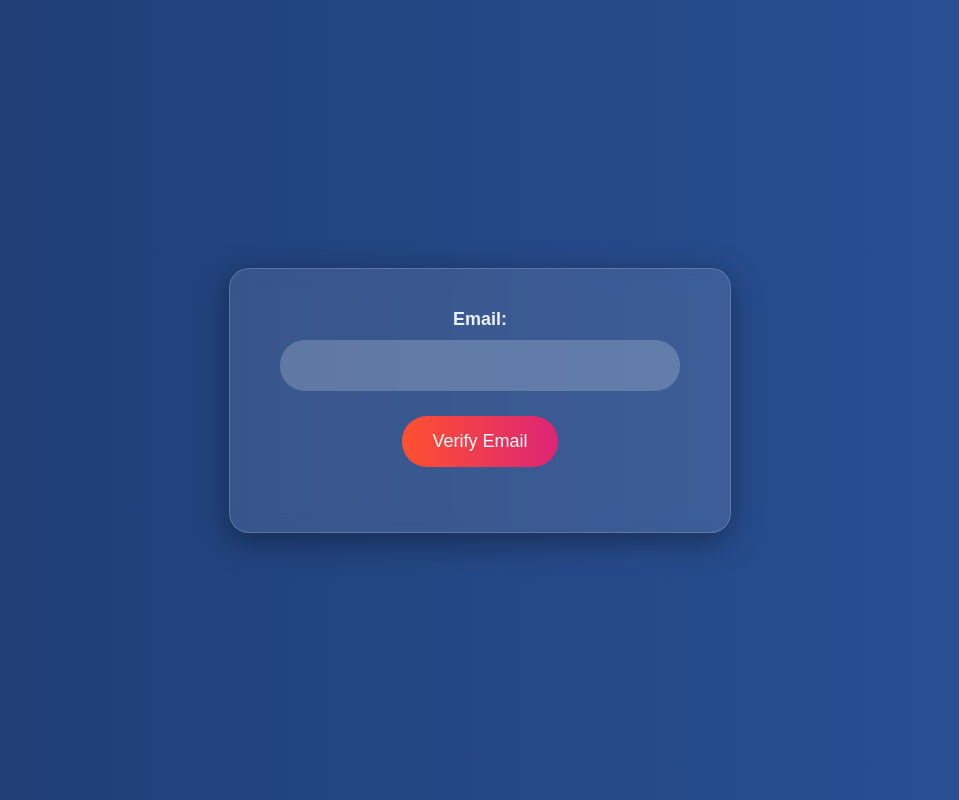
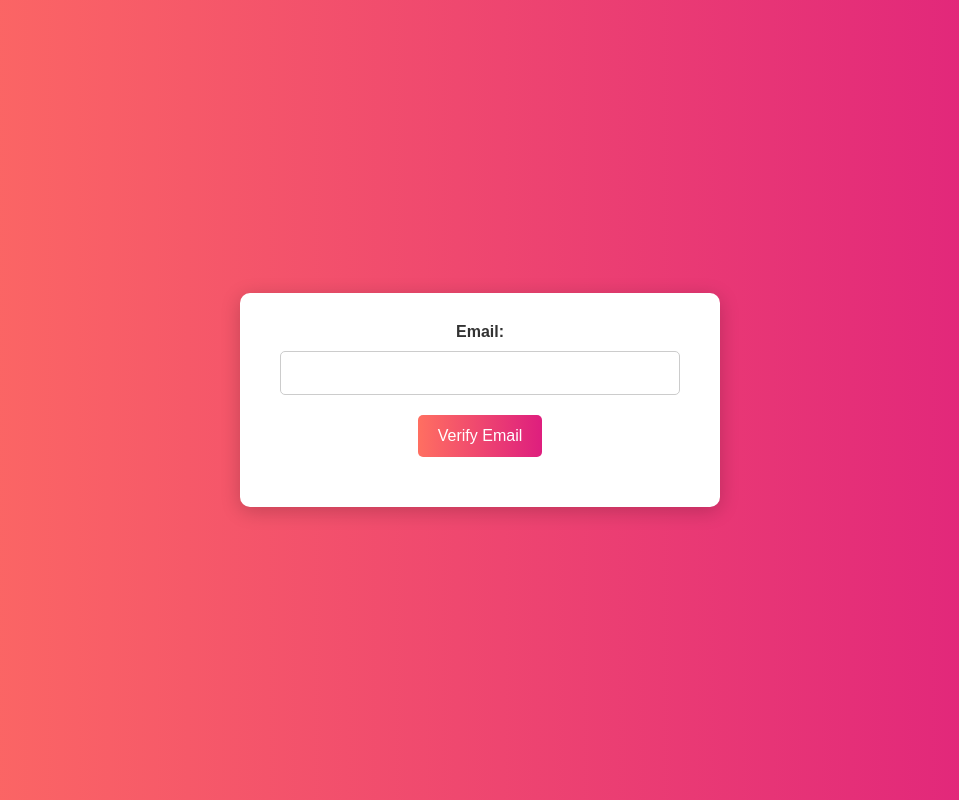
Before and after one commit to Rajeev-hv/emailverification, a plain HTML site: page index.html in a window 1280 px wide. Shown: the whole page, without its empty margins (160-1119 px from the left). Drawn offline with Linux system fonts and the light colour scheme.

Commit message:
Update styles.css

```diff
--- a/styles.css
+++ b/styles.css
@@ -1,7 +1,6 @@
 body {
     font-family: 'Arial', sans-serif;
-    background: linear-gradient(to right, #1e3c72, #2a5298);
-    color: #fff;
+    background: linear-gradient(to right, #FF6F61, #DE1E7E);
     display: flex;
     justify-content: center;
     align-items: center;
@@ -10,79 +9,71 @@ body {
 }
 
 .container {
-    background-color: rgba(255, 255, 255, 0.1);
-    padding: 40px 50px;
-    border-radius: 20px;
-    box-shadow: 0 8px 32px rgba(0, 0, 0, 0.37);
-    backdrop-filter: blur(10px);
-    -webkit-backdrop-filter: blur(10px);
-    border: 1px solid rgba(255, 255, 255, 0.18);
+    background-color: white;
+    padding: 30px 40px;
+    border-radius: 10px;
+    box-shadow: 0 4px 20px rgba(0, 0, 0, 0.2);
     max-width: 400px;
     width: 100%;
     text-align: center;
 }
 
 .form-group {
-    margin-bottom: 25px;
+    margin-bottom: 20px;
 }
 
 .form-group label {
     display: block;
     margin-bottom: 10px;
     font-weight: bold;
-    font-size: 18px;
-    color: #ecf0f1;
+    font-size: 16px;
+    color: #333;
 }
 
 .form-group input[type="text"] {
     width: 100%;
-    padding: 15px 20px;
-    font-size: 18px;
-    border: none;
-    border-radius: 25px;
-    background: rgba(255, 255, 255, 0.2);
-    color: #ecf0f1;
+    padding: 12px 15px;
+    font-size: 16px;
+    border: 1px solid #ccc;
+    border-radius: 5px;
     box-sizing: border-box;
-    transition: all 0.3s ease;
+    transition: border 0.3s;
 }
 
 .form-group input[type="text"]:focus {
-    background: rgba(255, 255, 255, 0.3);
+    border-color: #FF6F61;
     outline: none;
-    box-shadow: 0 0 8px rgba(255, 255, 255, 0.8);
 }
 
 .form-group input[type="submit"] {
-    background: linear-gradient(to right, #ff512f, #dd2476);
+    background: linear-gradient(to right, #FF6F61, #DE1E7E);
     border: none;
-    padding: 15px 30px;
+    padding: 12px 20px;
     color: white;
-    font-size: 18px;
+    font-size: 16px;
     cursor: pointer;
-    border-radius: 25px;
-    transition: all 0.3s ease;
+    border-radius: 5px;
+    transition: background 0.3s;
 }
 
 .form-group input[type="submit"]:hover {
-    background: linear-gradient(to right, #dd2476, #ff512f);
+    background: linear-gradient(to right, #DE1E7E, #FF6F61);
 }
 
 .message {
     display: none;
     margin-top: 20px;
-    padding: 15px;
-    border-radius: 10px;
-    font-size: 16px;
+    padding: 10px;
+    border-radius: 5px;
+    font-size: 14px;
 }
 
 .message.error {
     color: #e74c3c;
-    background: rgba(231, 76, 60, 0.2);
-    border: 1px solid #e74c3c;
+    background: rgba(231, 76, 60, 0.1);
 }
 
 .message.success {
     color: #2ecc71;
-    background: rgba(46, 204, 113, 0.2);
-    border: 1px solid #2ecc71;
+    background: rgba(46, 204, 113, 0.1);
 }
```
